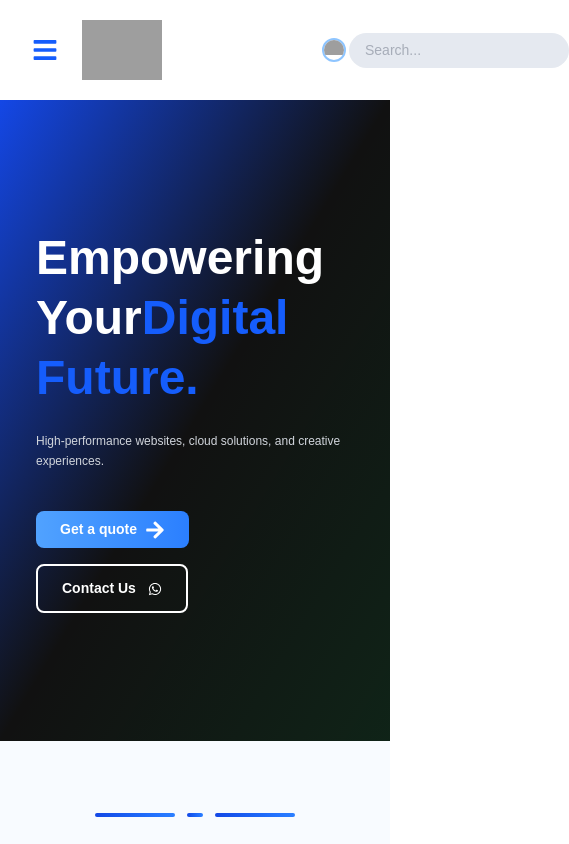
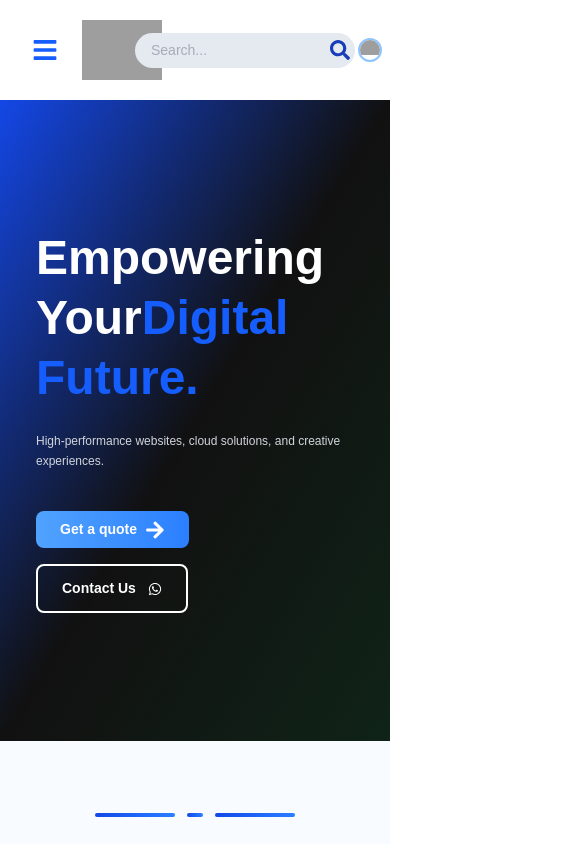
Before and after one commit to elglile/todevIt, a React (Vite) app: page / in a window 390 px wide. Both pictures are taken after a click on the button 364 px from the left and 50 px from the top of the page. Shown: the top 844 px of the page, 569 px wide, since content can reach past the window. Built offline with nearby package versions, Linux system fonts and the light colour scheme; grey boxes are pictures that could not be loaded.

Commit message:
mobileversion

```diff
--- a/src/components/Header.jsx
+++ b/src/components/Header.jsx
@@ -68,9 +68,16 @@ const Header = () => {
 
         </nav>
 
-        <div className='flex items-center justify-center '>
+        <div className='flex items-center justify-center lg:flex hidden md:flex'>
            <LanguageSwitcher />
           <SearchBar />
+
+        </div>
+        {/* mobile version */}
+        <div className='flex items-center justify-center lg:hidden md:hidden'>
+           <SearchBar />
+           <LanguageSwitcher />
+
 
         </div>
       </header>
--- a/src/components/MobileNav.jsx
+++ b/src/components/MobileNav.jsx
@@ -5,7 +5,7 @@ import { FaBars, FaTimes } from "react-icons/fa";
 export default function MobileNav({ Menu }) {
     const [open, setOpen] = useState(false);
     const location = useLocation();
-
+    const [aff, setaff] = useState(false);
     useEffect(() => {
         if (open) {
             document.body.style.overflow = "hidden";
@@ -61,6 +61,34 @@ export default function MobileNav({ Menu }) {
                             </Link>
                         );
                     })}
+                        <div className="relative group text-[#333] text-lg font-semibold pb-2
+                                    hover:text-1-600 transition
+                                    after:content-[''] after:absolute after:left-0 after:bottom-0
+                                    after:h-[3px] after:bg-1-500 after:rounded-full
+                                    after:transition-all after:duration-300">
+
+                      <span className="cursor-pointer" onMouseOver={()=>setaff(true)}>Services</span>
+
+                      <ul
+                        className={`
+                          absolute left-0 mt-2 w-100 bg-white text-black rounded shadow-lg
+                          opacity-0 invisible group-hover:opacity-100 group-hover:visible
+                          transition-all duration-500 z-20
+                        ${!aff && ' hidden' }`}
+                        onClick={()=> setaff(false)}
+                      >
+                        {
+                            ["Web Development","Design","SEO"].map(
+                                (item,i)=>(
+                        <Link to={"/"} key={i} onClick={()=>setOpen(false)}><li className="px-4 py-2 hover:bg-gray-100 cursor-pointer">{item}</li></Link>
+
+                                )
+                            )
+                        }
+
+                      </ul>
+
+                    </div>
                 </div>
             </div>
         </>
--- a/src/components/SearchBar.jsx
+++ b/src/components/SearchBar.jsx
@@ -15,11 +15,11 @@ function SearchBar() {
     return () => document.removeEventListener("mousedown", handleClickOutside);
   }, []);
 
-  return (
+  return (<>
     <div ref={boxRef} className="relative flex items-center m-2">
       <button
         onClick={() => setOpen(!open)}
-        className={`flex items-center justify-center w-[20px] h-[20px] z-1 rounded-full  text-gray-600  transition-all duration-500 hover:bg--600 ${open && "opacity-0" }`}
+        className={`flex items-center justify-center w-[20px] h-[20px] z-1 rounded-full  text-gray-600  transition-all duration-500 hover:bg--600 ${open && "lg:opacity-0 md:opacity-0" }`}
       >
         <FaSearch size={26} className="text-1-800" />
       </button>
@@ -27,11 +27,13 @@ function SearchBar() {
 <input
         type="text"
         placeholder="Search..."
-        className={`absolute left-[-5px] h-[35px] px-4  font-mono  text-[14px] outline-none   bg-[#E5E9F0]  text-gray-500 rounded-[100px]  transition-all duration-500 ${
-          open ? "w-[220px] opacity-100" : "w-0 opacity-0"
+        className={`absolute lg:left-[-5px] md:left-[-5px] right-[-5px] h-[35px] px-4  font-mono  text-[14px] outline-none   bg-[#E5E9F0]  text-gray-500 rounded-[100px]  transition-all duration-500 ${
+          open ? "w-[220px] md:w-[200px] opacity-100" : "w-0 opacity-0"
         }`}
       />
     </div>
+
+    </>
   );
 }
 
```
